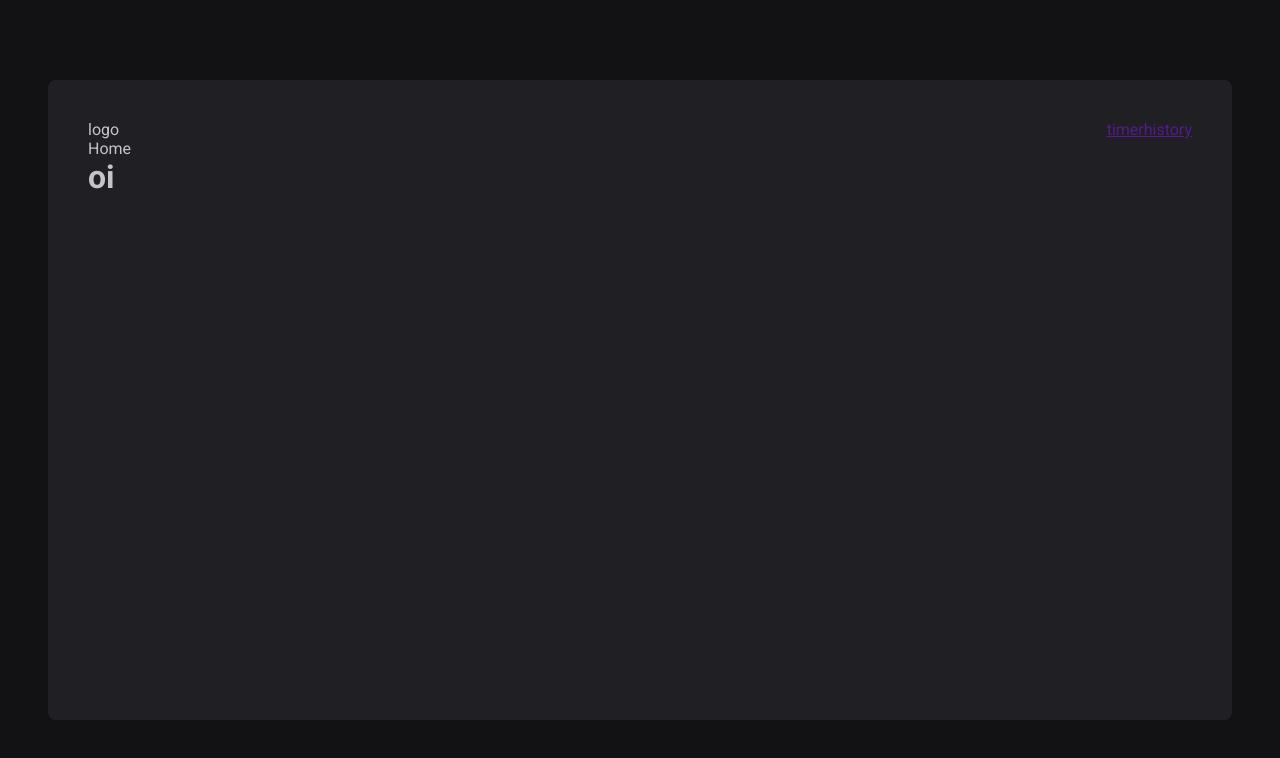
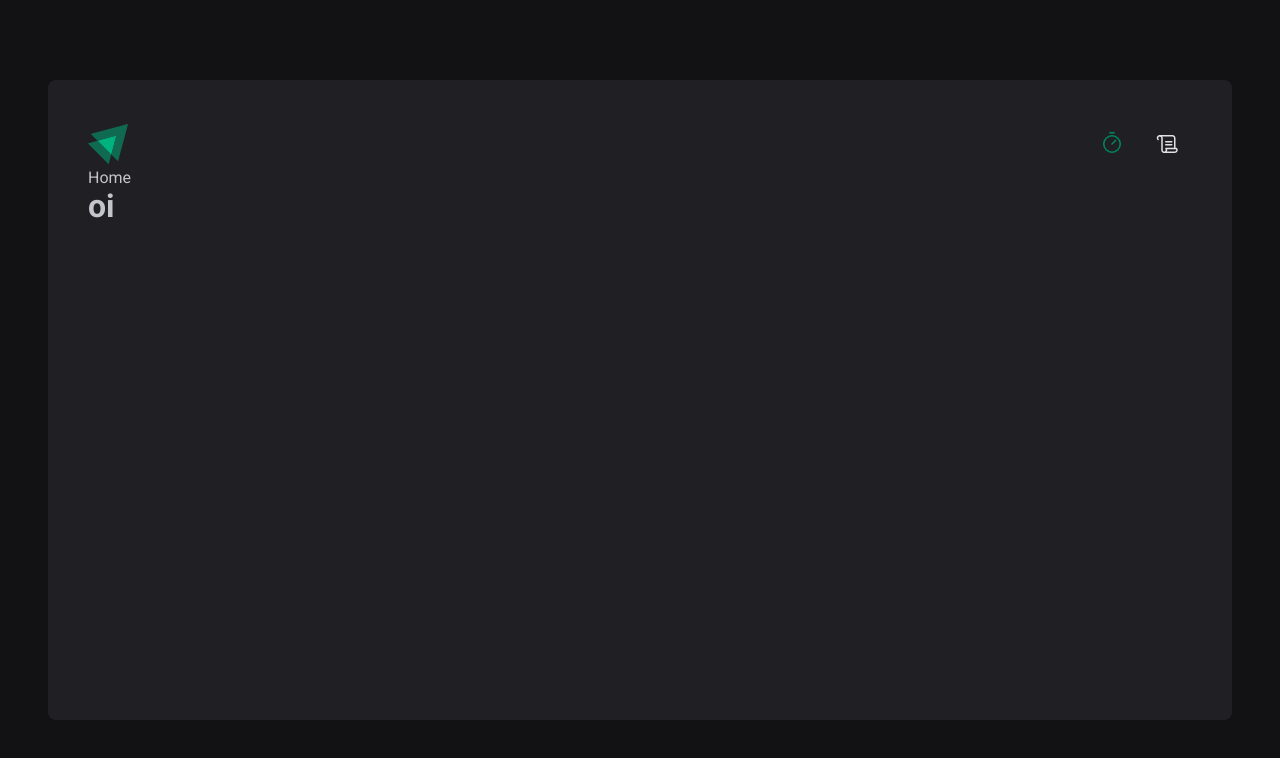
Before and after one commit to joeyanovich/ignite-timer, a React (Vite) app: page / in a window 1280 px wide. Shown: the top 758 px of the page. Built offline with nearby package versions, Linux system fonts and the light colour scheme.

Commit message:
feat ✨: created header

```diff
--- a/index.html
+++ b/index.html
@@ -6,7 +6,7 @@
     <link rel="preconnect" href="https://fonts.googleapis.com" />
     <link rel="preconnect" href="https://fonts.gstatic.com" crossorigin />
 
-    <!-- <link rel="icon" type="image/svg+xml" href="/vite.svg" /> -->
+    <link rel="icon" type="image/svg+xml" href="./src/assets/logo-ignite.svg" />
 
     <meta name="viewport" content="width=device-width, initial-scale=1.0" />
 
--- a/src/components/Header/index.tsx
+++ b/src/components/Header/index.tsx
@@ -1,13 +1,22 @@
 import { HeaderContainer } from './styles'
+
+import logoIgnite from '../../assets/logo-ignite.svg'
+import { Timer, Scroll } from 'phosphor-react'
+
+import { NavLink } from 'react-router-dom'
 
 export function Header() {
   return (
     <div>
       <HeaderContainer>
-        <span>logo</span>
+        <img src={logoIgnite} alt="" />
         <nav>
-          <a href="">timer</a>
-          <a href="">history</a>
+          <NavLink to="/" title="Timer">
+            <Timer size={24} />
+          </NavLink>
+          <NavLink to="/history" title="Histórico">
+            <Scroll size={24} />
+          </NavLink>
         </nav>
       </HeaderContainer>
     </div>
--- a/src/components/Header/styles.ts
+++ b/src/components/Header/styles.ts
@@ -4,4 +4,31 @@
   display: flex;
   align-items: center;
   justify-content: space-between;
+
+  nav {
+    display: flex;
+    gap: 0.5rem;
+  }
+
+  a {
+    width: 3rem;
+    height: 3rem;
+
+    display: flex;
+    justify-content: center;
+    align-items: center;
+
+    color: ${(props) => props.theme['gray-100']};
+
+    border-top: 3px solid transparent;
+    border-bottom: 3px solid transparent;
+
+    &:hover {
+      border-bottom: 3px solid ${(props) => props.theme['green-500']};
+    }
+
+    &.active {
+      color: ${(props) => props.theme['green-500']};
+    }
+  }
 `
```
Also changed, not shown: src/assets/logo-ignite.svg (added).
